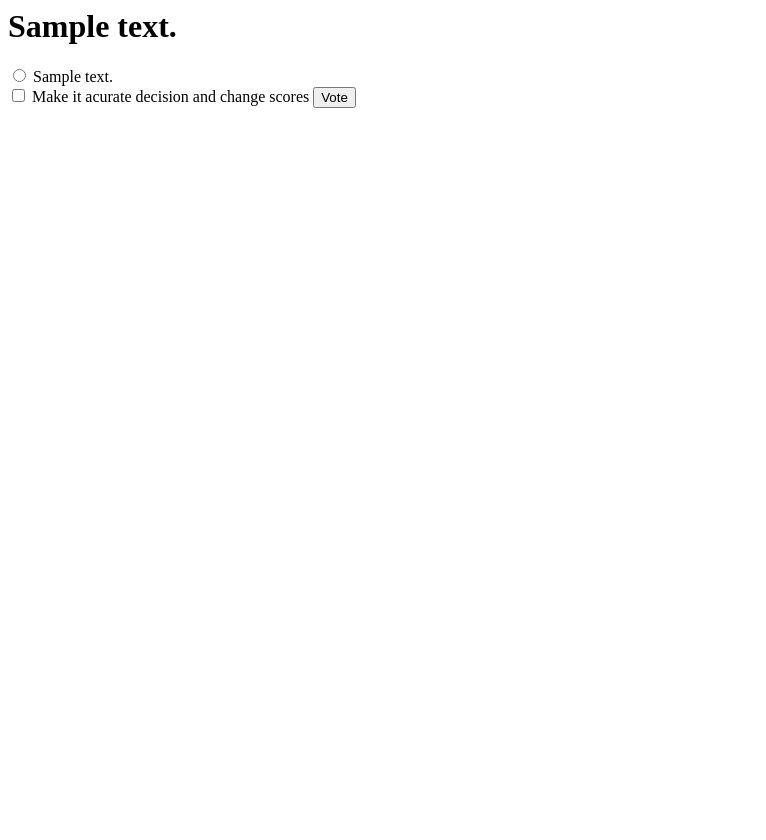
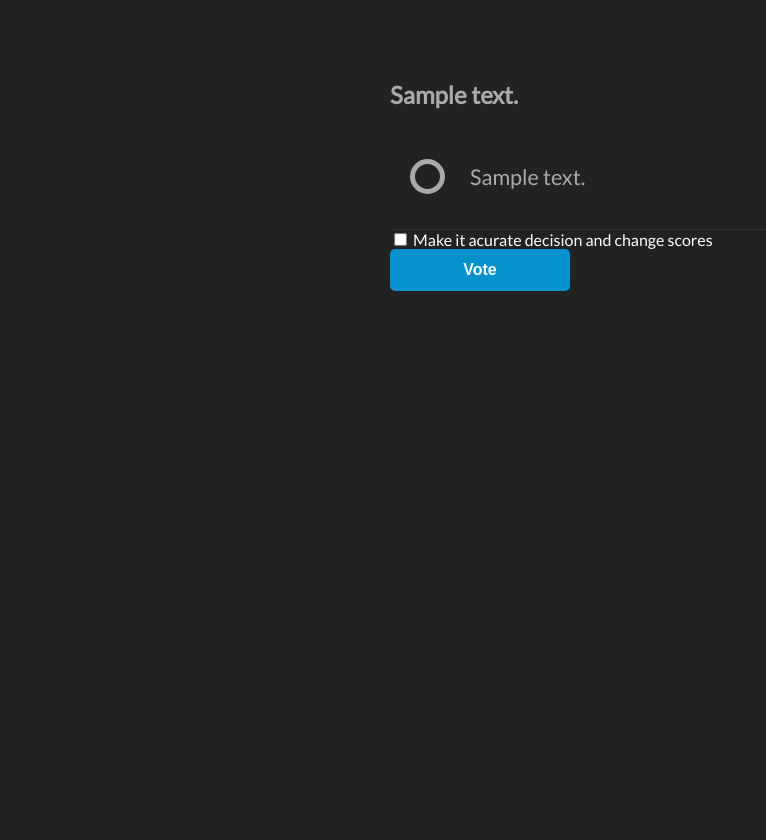
Before and after one commit to sasch71/vote-system, a Django app: page /polls/1/ in a window 1280 px wide. Shown: the whole page, without its empty margins (0-766 px from the left). Before the commit the page ends 108 px from the top, so only its background shows below. Run offline with Django 3.2, Linux system fonts and the light colour scheme; a user stored in the database is signed in; tables that the repository leaves empty hold one stand-in row (values such as "Sample post").

Commit message:
vote system, added CSS file to polls app

```diff
--- /dev/null
+++ b/polls/static/css/polls.css
@@ -0,0 +1,123 @@
+@import url('https://fonts.googleapis.com/css?family=Lato');
+
+a {
+	color: #AAAAAA;
+	text-decoration: none;
+	font-weight: bold;
+}
+
+
+
+body, html{
+  height: 100%;
+  background: #222222;
+	font-family: 'Lato', sans-serif;
+}
+
+.container{
+  display: block;
+  position: relative;
+  margin: 40px auto;
+  height: auto;
+  width: 500px;
+  padding: 20px;
+}
+
+h2 {
+	color: #AAAAAA;
+}
+
+.container ul{
+  list-style: none;
+  margin: 0;
+  padding: 0;
+	overflow: auto;
+}
+
+ul li{
+  color: #AAAAAA;
+  display: block;
+  position: relative;
+  float: left;
+  width: 100%;
+  height: 100px;
+	border-bottom: 1px solid #333;
+}
+
+ul li input[type=radio]{
+  position: absolute;
+  visibility: hidden;
+}
+
+ul li label{
+  display: block;
+  position: relative;
+  font-weight: 300;
+  font-size: 1.35em;
+  padding: 25px 25px 25px 80px;
+  margin: 10px auto;
+  height: 30px;
+  z-index: 9;
+  cursor: pointer;
+  -webkit-transition: all 0.25s linear;
+}
+
+ul li:hover label{
+	color: #FFFFFF;
+}
+
+ul li .check{
+  display: block;
+  position: absolute;
+  border: 5px solid #AAAAAA;
+  border-radius: 100%;
+  height: 25px;
+  width: 25px;
+  top: 30px;
+  left: 20px;
+	z-index: 5;
+	transition: border .25s linear;
+	-webkit-transition: border .25s linear;
+}
+
+ul li:hover .check {
+  border: 5px solid #FFFFFF;
+}
+
+ul li .check::before {
+  display: block;
+  position: absolute;
+	content: '';
+  border-radius: 100%;
+  height: 15px;
+  width: 15px;
+  top: 5px;
+	left: 5px;
+  margin: auto;
+	transition: background 0.25s linear;
+	-webkit-transition: background 0.25s linear;
+}
+input[type=submit] {
+  background-color: #0693cd;
+  border: 0;
+  border-radius: 5px;
+  cursor: pointer;
+  color: #fff;
+  font-size:16px;
+  font-weight: bold;
+  line-height: 1.4;
+  padding: 10px;
+  width: 180px
+}
+
+input[type=radio]:checked ~ .check {
+  border: 5px solid #0DFF92;
+}
+
+input[type=radio]:checked ~ .check::before{
+  background: #0DFF92;
+}
+
+input[type=radio]:checked ~ label{
+  color: #0DFF92;
+}
--- a/polls/templates/polls/detail.html
+++ b/polls/templates/polls/detail.html
@@ -1,17 +1,41 @@
-<h1>{{ question.question_text }}</h1>
+{% load static %}
+<html>
+  <head>
+        <title>Polls</title>
+        <link rel="stylesheet" href="{% static 'css/polls.css' %}">
+  </head>
 
-{% if error_message %}<p><strong>{{ error_message }}</strong></p>{% endif %}
+  <body>
+
+
+
+
+
+        <div class="container">
+          <h2>{{ question.question_text }}</h2>
+
+
+
 
         <form action="{% url 'polls:vote' question.id %}" method="post">
+          <ul>
               {% csrf_token %}
               {% for choice in question.choicesrelated.all %}
+              <li>
                   <input type="radio" name="choice" id="choice{{ forloop.counter }}" value="{{ choice.id }}" />
-    <label for="choice{{ forloop.counter }}">{{ choice.choice_text }}</label><br />
+                  <label for="choice{{ forloop.counter }}">{{ choice.choice_text }}</label>
+                  <div class="check"><div class="inside"></div></div>
               {% endfor %}
+          </ul>
               {% if user.is_staff %}
-    <input type="checkbox" id ="adminvote" name="adminvote" value="1" > Make it acurate decision and change scores </input>
+                  <input type="checkbox" id ="adminvote" name="adminvote" value="1" > <font color="white"> Make it acurate decision and change scores </font> </input>
               {% endif %}
-<input type="submit" value="Vote" />
+              {% if error_message %}<h2><strong>{{ error_message }}</strong></h2>{% endif %}
+              <input type="submit" value="Vote" >
 
 
         </form>
+        </div>
+  </body>
+
+</html>
--- a/polls/views.py
+++ b/polls/views.py
@@ -53,6 +53,7 @@ class ResultsView(generic.DetailView):
 
 def vote(request, question_id):
     question = get_object_or_404(Question, pk=question_id)
+    theme=question.theme
     adminvoted = request.POST.get('adminvote',False)
     try:
         selected_choice = question.choicesrelated.get(pk=request.POST['choice'])
@@ -74,7 +75,7 @@ def vote(request, question_id):
             return HttpResponseRedirect(reverse('polls:results', args=(question.id,)))
 
         if not question.getVoters().filter(id=request.user.id):
-            selected_choice.votes += request.user.getScore()
+            selected_choice.votes += request.user.getScore(theme)
             selected_choice.addVoter(request.user)
             request.user.addChoice(selected_choice)
             selected_choice.save()
--- a/users/models.py
+++ b/users/models.py
@@ -70,7 +70,7 @@ class CustomUser(AbstractUser):
     def addChoice(self, choice):
         self.choices.add(choice)
 
-    def modifyScore(self, theme, newvalue):
+    def modifyScore(self,  newvalue, theme):
         if theme=='General':
             self.modifyScoreGen(newvalue)
         elif theme=='Development':
```
Also changed, not shown: polls/templates/polls/index.html (+13 -2 lines), polls/templates/polls/results.html (+12 -1 lines), polls/migrations/0013_auto_20180717_1340.py (added), users/migrations/0009_auto_20180717_1340.py (added). Lines whose indentation alone changed are shown as unchanged.
